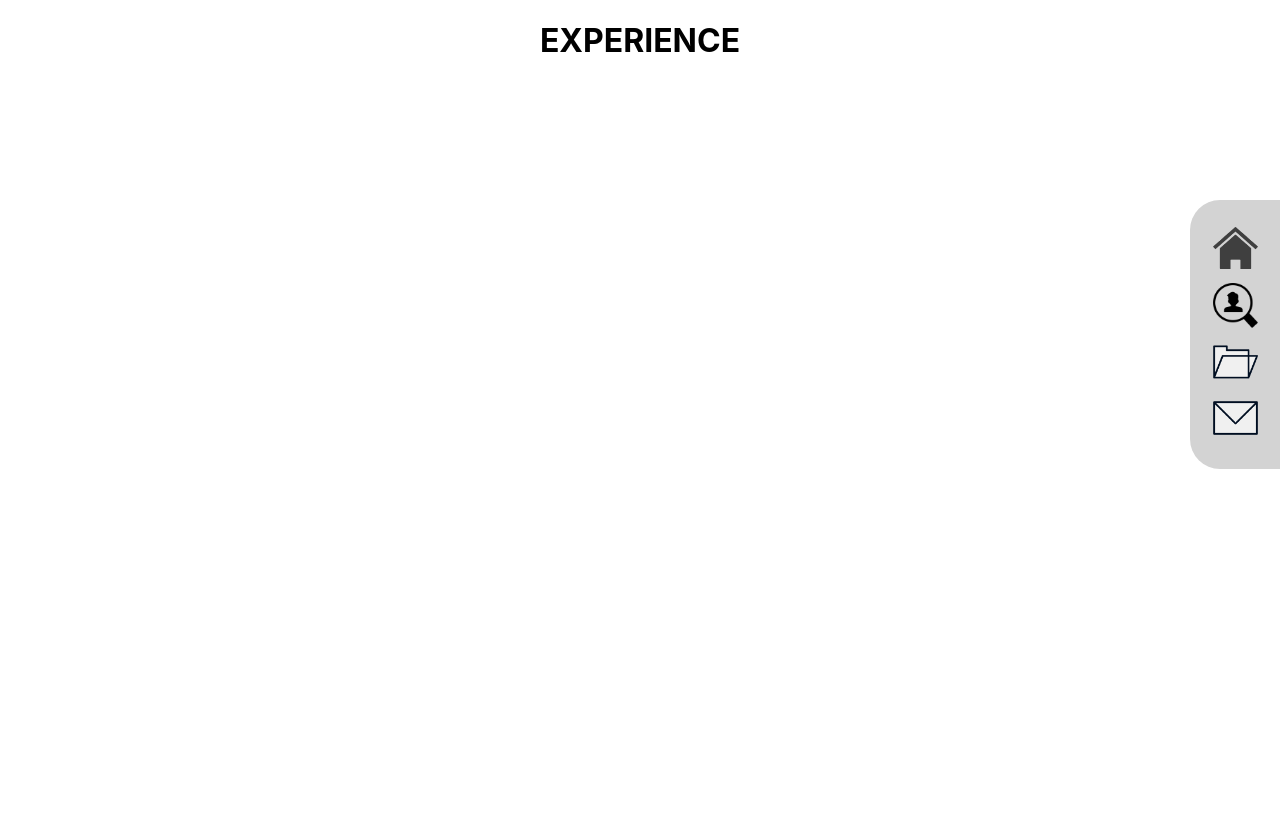
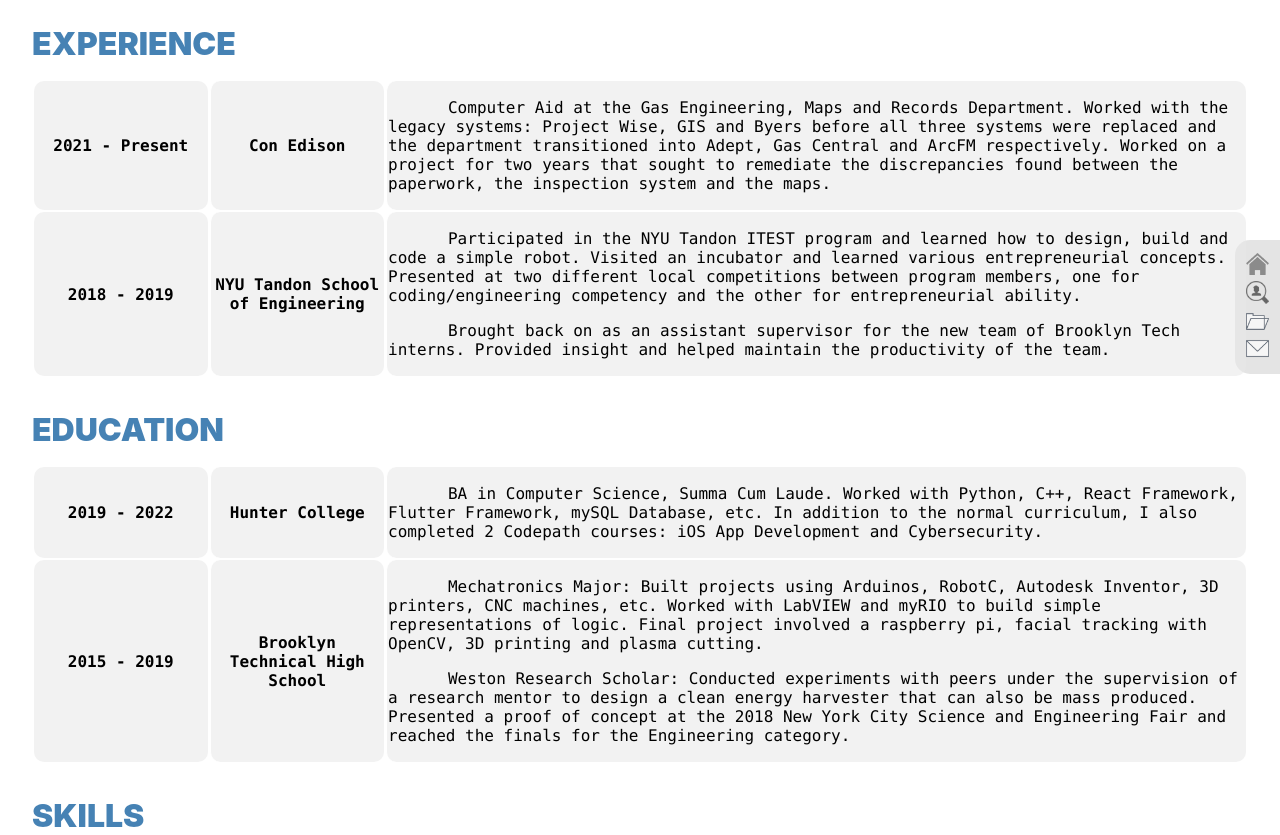
Before and after one commit to Cwang4749/webport, a React (Create React App) app: page /Experience in a window 1280 px wide. Before the commit the page ends 800 px from the top, so only its background shows below. Built offline with nearby package versions, Linux system fonts and the light colour scheme.

Commit message:
Added tables with information, added basic styling of Experience page, fixed some styling from Home page and navbar

```diff
--- a/src/components/Experience.js
+++ b/src/components/Experience.js
@@ -1,11 +1,77 @@
 import React from "react";
 import Navbar from "./Navbar";
+import "./styles/Experience.css"
 
 function Experience() {
+    const work = [
+        {
+            year: "2021 - Present",
+            place: "Con Edison",
+            description: ["Computer Aid at the Gas Engineering, Maps and Records Department. Worked with the legacy systems: Project Wise, GIS and Byers before all three systems were replaced and the department transitioned into Adept, Gas Central and ArcFM respectively. Worked on a project for two years that sought to remediate the discrepancies found between the paperwork, the inspection system and the maps."]
+        },
+        {
+            year: "2018 - 2019",
+            place: "NYU Tandon School of Engineering",
+            description: ["Participated in the NYU Tandon ITEST program and learned how to design, build and code a simple robot. Visited an incubator and learned various entrepreneurial concepts. Presented at two different local competitions between program members, one for coding/engineering competency and the other for entrepreneurial ability.", "Brought back on as an assistant supervisor for the new team of Brooklyn Tech interns. Provided insight and helped maintain the productivity of the team."]
+        }
+    ];
+    const education = [
+        {
+            year: "2019 - 2022",
+            place: "Hunter College",
+            description: ["BA in Computer Science, Summa Cum Laude. Worked with Python, C++, React Framework, Flutter Framework, mySQL Database, etc. In addition to the normal curriculum, I also completed 2 Codepath courses: iOS App Development and Cybersecurity."]
+        },
+        {
+            year: "2015 - 2019",
+            place: "Brooklyn Technical High School",
+            description: ["Mechatronics Major: Built projects using Arduinos, RobotC, Autodesk Inventor, 3D printers, CNC machines, etc. Worked with LabVIEW and myRIO to build simple representations of logic. Final project involved a raspberry pi, facial tracking with OpenCV, 3D printing and plasma cutting.", "Weston Research Scholar: Conducted experiments with peers under the supervision of a research mentor to design a clean energy harvester that can also be mass produced. Presented a proof of concept at the 2018 New York City Science and Engineering Fair and reached the finals for the Engineering category."]
+        }
+    ];
+    const skill = [
+        {
+            name: "",
+            description: ""
+        },
+        {
+            name: "",
+            description: ""
+        }
+    ];
+
     return(
-        <div>
-            <h1>EXPERIENCE</h1>
+        <div className="App">
+            <div className="tableheader" id="firstheader">EXPERIENCE</div>
             <Navbar second_btn={0} third_btn={1} fourth_btn={2} />
+            <table className="table1">
+                {
+                    work.map((val, key) => {
+                        return(
+                            <tr key={key}>
+                                <td>{val.year}</td>
+                                <td>{val.place}</td>
+                                <td>{val.description.map((str,index) => {return(<p>{str} <br/></p> )})}</td>
+                            </tr>
+                        )
+                    })
+                }
+            </table>
+
+            <div className="tableheader">EDUCATION</div>
+            <table className="table1">
+                {
+                    education.map((val, key) => {
+                        return(
+                            <tr key={key}>
+                                <td>{val.year}</td>
+                                <td>{val.place}</td>
+                                <td>{val.description.map((str,index) => {return(<p>{str} <br/></p> )})}</td>
+                            </tr>
+                        )
+                    })
+                }
+            </table>
+
+            <div className="tableheader">SKILLS</div>
         </div>
     );
 }
--- a/src/components/Navbar.js
+++ b/src/components/Navbar.js
@@ -12,20 +12,20 @@
     const linkArray = [
         {
             image: searchicon,
-            link: "/AboutMe",
+            link: "/AboutMe"
         },
         {
             image: foldericon,
-            link: "/Portfolio",
+            link: "/Portfolio"
         },
         {
             image: mailicon,
-            link: "/Contact",
+            link: "/Contact"
         },
         {
             image: capicon,
-            link: "/Experience",
-        },
+            link: "/Experience"
+        }
     ];
 
     return(
--- /dev/null
+++ b/src/components/styles/Experience.css
@@ -0,0 +1,60 @@
+.tableheader {
+    position: relative;
+    display: block;
+    left: 2.5vw;
+    width: fit-content;
+    margin-bottom: 2vh;
+    font-size: 4vh;
+    font-weight: 900;
+    color: #4682B4;
+    top: 3vh;
+}
+
+/* Size and center the table */
+.table1 {
+    position: relative;
+    top: 3vh;
+    cursor: zoom-in;
+    width: 95vw;
+    min-width: 1000px;
+    margin-bottom: 4vh;
+
+    /* center the table */
+    margin-left: auto;
+    margin-right: auto;
+}
+
+/*All cells have same background color and border. When hovered, change bg color*/
+.table1 td {
+    border-left: solid 1px white;
+    background-color: rgba(232, 232, 232, 0.56);
+    border-radius: 10px;
+    margin-bottom: 10vh;
+    font-family: "Monaco", "Arial";
+    font-size: 2vh;
+}
+
+.table1 td:hover {
+    background-color: rgba(237, 210, 143, 0.56);
+}
+
+/*Style each column*/
+.table1 td:first-child {
+    border-left: none;
+    width: 14.29vw;
+    min-width: 143px;
+    text-align: center;
+    font-weight: 900;
+}
+.table1 td:nth-child(2) {
+    width: 14.29vw;
+    min-width: 143px;
+    text-align: center;
+    font-weight: 900;
+}
+.table1 td:nth-child(3) {
+    width: 71.42vw;
+    min-width: 714px;
+    text-align: left;
+    text-indent: 7%;
+}
--- a/src/components/styles/Home.css
+++ b/src/components/styles/Home.css
@@ -38,8 +38,7 @@
 .bubble {
     height: 25vh;
     width: 25vh;
-    /*background-color: #e3f6f5;*/
-    background-color: #bae8e8;
+    background-color: #bae8e8a3;
     color: black;
     border-radius: 50%;
     display: block;
--- a/src/components/styles/Navbar.css
+++ b/src/components/styles/Navbar.css
@@ -1,12 +1,16 @@
 /* Style of the container of the buttons*/
 .Navbar {
-    width: clamp(70px, 7vw, 200px);
-    height: clamp(210px, 21vw, 600px);
+    width: clamp(35px, 3.5vw, 100px);
+    height: clamp(105px, 10.5vw, 300px);
     background-color: #D3D3D3;
-    position: absolute;
+    position: fixed; /*stays fixed on right side even when scrolling */
     right: 0;
-    top: 25vh;
-    border-radius: 30px 0px 0px 30px ;
+    top: 30vh;
+    border-radius: 15px 0px 0px 15px ;
+    opacity: 0.6;
+}
+.Navbar:hover {
+    opacity: 1;
 }
 
 /* Style all the buttons */
```
